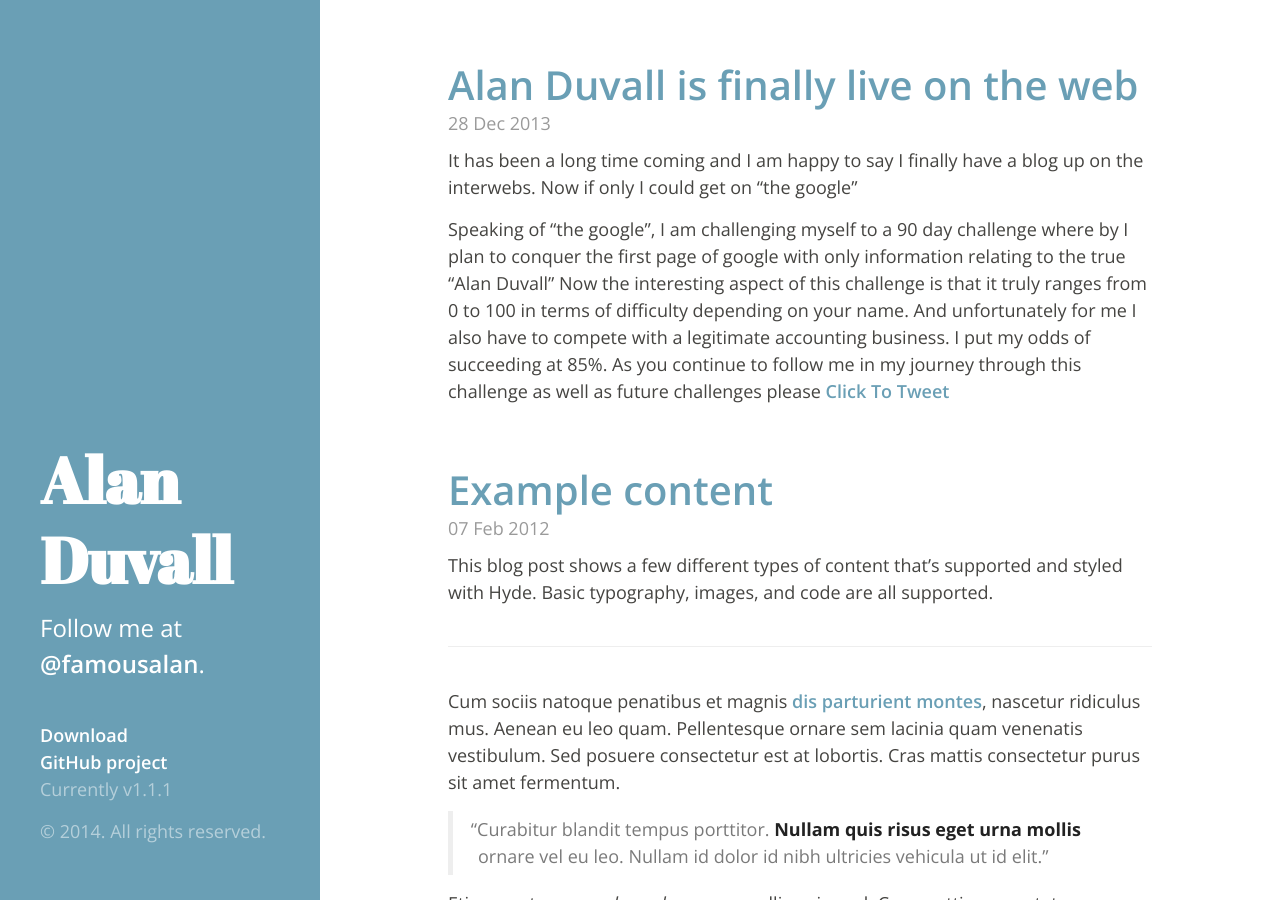
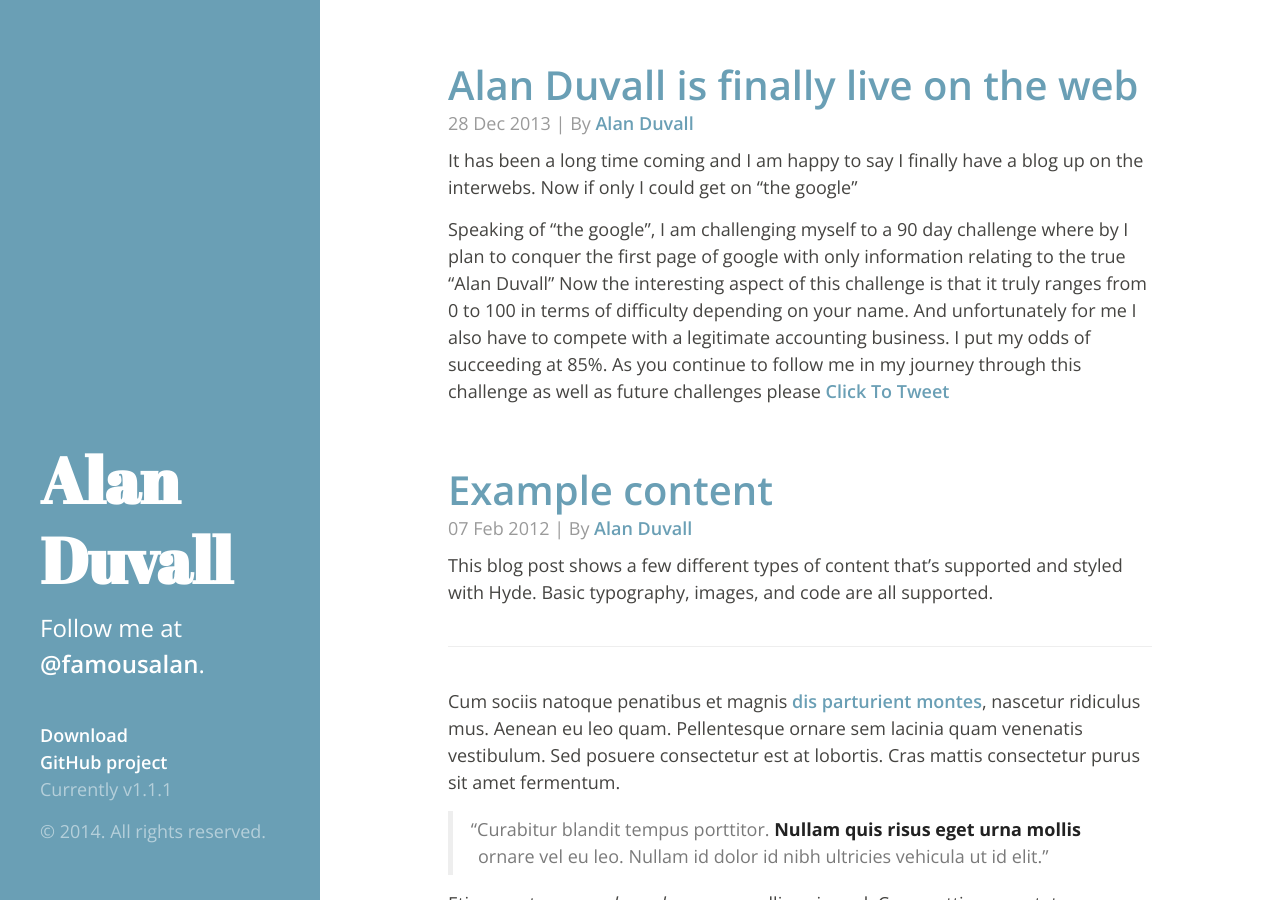
Before and after one commit to alanduvall/alanduvall.github.io, a Jekyll site: the page built from index.html, in a window 1280 px wide and 900 px high. Built offline with Jekyll 4.4.1, drawn with Linux system fonts in a browser that asks for light colours; the list of posts is cut into pages by our own code; some of the changed text lies outside the part shown.

Commit message:
added author to listing page

```diff
--- a/index.html
+++ b/index.html
@@ -11,7 +11,7 @@ layout: default
       </a>
     </h1>
 
-    <span class="post-date">{{ post.date | date_to_string }}</span>
+    <span class="post-date">{{ post.date | date_to_string }} |  By <a href="https://plus.google.com/107386700887407648809?rel=author">Alan Duvall</a></span>
 
     {{ post.content }}
   </div>
```
